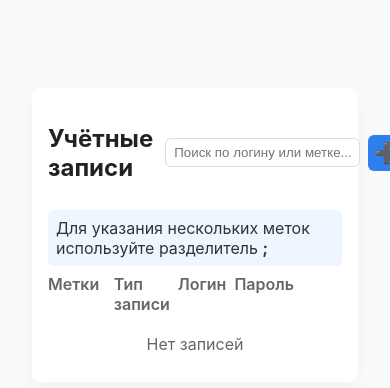
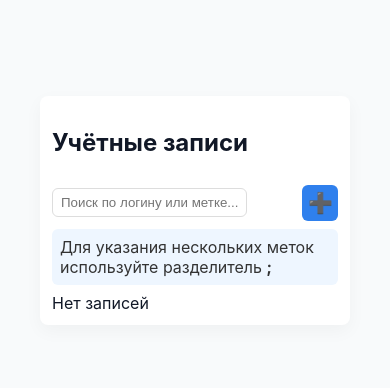
Before and after one commit to KunitzAn/vue-accounts-manager, a Vue app: page / in a window 390 px wide. Shown: the top 388 px of the page. Built offline with nearby package versions, Linux system fonts and the light colour scheme; the HTML template or start-up script is replaced by a standard one.

Commit message:
style(responsive): add mobile-friendly layout for accounts form

```diff
--- a/src/components/AccountItem.vue
+++ b/src/components/AccountItem.vue
@@ -1,6 +1,5 @@
 <template>
   <div class="account-row">
-    <!-- Метки -->
     <div class="field">
       <input
         class="input labels"
@@ -9,10 +8,8 @@
         placeholder="Метки (через ;)"
         @blur="onBlurLabels"
       />
-      <!-- Можно подсказку для меток, если нужно -->
     </div>
 
-    <!-- Тип записи -->
     <div class="field">
       <select class="input" v-model="typeLocal" @change="onChangeType">
         <option value="Локальная">Локальная</option>
@@ -20,7 +17,6 @@
       </select>
     </div>
 
-    <!-- Логин -->
     <div class="field">
       <input
         :class="['input', { invalid: currentErrors.login }]"
@@ -32,7 +28,6 @@
       <span v-if="currentErrors.login" class="error-text">Логин обязателен и до 100 символов</span>
     </div>
 
-    <!-- Пароль -->
     <div class="field password-wrap">
       <input
         v-if="typeLocal === 'Локальная'"
@@ -43,7 +38,6 @@
         placeholder="Пароль"
         @blur="onBlurPassword"
       />
-
       <button
         v-if="typeLocal === 'Локальная'"
         class="copy-btn"
@@ -54,13 +48,10 @@
       >
         📋
       </button>
-
       <span v-if="copied" class="copied-tip">Скопировано</span>
-
       <span v-if="typeLocal === 'Локальная' && currentErrors.password" class="error-text">Пароль обязателен и до 100 символов</span>
     </div>
 
-    <!-- удалить -->
     <div class="field actions">
       <button class="btn-delete" @click="remove">🗑</button>
     </div>
@@ -81,8 +72,6 @@ const loginLocal = ref<string>(props.account.login);
 const passwordLocal = ref<string>(props.account.password ?? '');
 
 const copied = ref(false);
-
-// Текущее состояние ошибок (если в сторе есть — используем; иначе false)
 const currentErrors = computed(() => ({
   login: !!props.account.errors?.login,
   password: !!props.account.errors?.password
@@ -144,4 +133,11 @@ function copyPassword() {
 .copied-tip { font-size: 12px; color: #22c55e; margin-left: 6px; }
 .btn-delete { background: none; border: none; cursor: pointer; font-size: 18px; margin-top: 8px; }
 .actions { display: flex; align-items: center; }
+
+/* Responsive: под мобильные устройства делаем колонки вертикальными */
+@media (max-width: 600px) {
+  .account-row { grid-template-columns: 1fr; gap: 10px; }
+  .password-wrap { flex-direction: row; align-items: center; }
+  .btn-delete { justify-self: end; }
+}
 </style>
--- a/src/components/AccountsForm.vue
+++ b/src/components/AccountsForm.vue
@@ -66,5 +66,13 @@ const filteredAccounts = computed(() => {
 .table-headers { display:grid; grid-template-columns: 2fr 1fr 1fr 1fr 40px; gap:8px; font-weight:600; color:#666; margin-top:8px; }
 .rows { margin-top:8px; display:flex; flex-direction:column; gap:8px; }
 .search-input { padding:6px 8px; border-radius:6px; border:1px solid #ddd; }
-.empty { color:#666; padding:12px; text-align:center; }
+
+/* Mobile tweaks */
+@media (max-width: 600px) {
+  .accounts-form { padding: 12px; }
+  .table-headers { display: none; } /* заголовки скрываем, т.к. каждая запись становится блочным элементом */
+  .header { flex-direction: column; align-items: stretch; gap: 8px; }
+  .header-controls { width: 100%; justify-content: space-between; }
+  .btn-add { align-self: flex-end; }
+}
 </style>
--- a/src/style.css
+++ b/src/style.css
@@ -1,9 +1,30 @@
+/* Global base styles */
+:root {
+  --bg: #f8fafb;
+  --card: #ffffff;
+  --muted: #666666;
+}
+
+html, body, #app {
+  height: 100%;
+}
+
 body {
+  margin: 0;
   font-family: Inter, system-ui, -apple-system, "Segoe UI", Roboto, "Helvetica Neue", Arial;
-  background: #f8fafb;
-  color: #222;
-  margin: 0;
-  padding: 16px;
+  background: var(--bg);
+  color: #111827;
+  -webkit-font-smoothing: antialiased;
+  -moz-osx-font-smoothing: grayscale;
 }
-#app { padding: 8px; }
-button { cursor: pointer; }
+
+/* Container */
+#app { padding: 20px; display: flex; justify-content: center; align-items: flex-start; }
+
+/* small utility */
+.hidden-mobile { display: inline-block; }
+
+/* Responsive rules */
+@media (max-width: 800px) {
+  .hidden-mobile { display: none; }
+}
```
